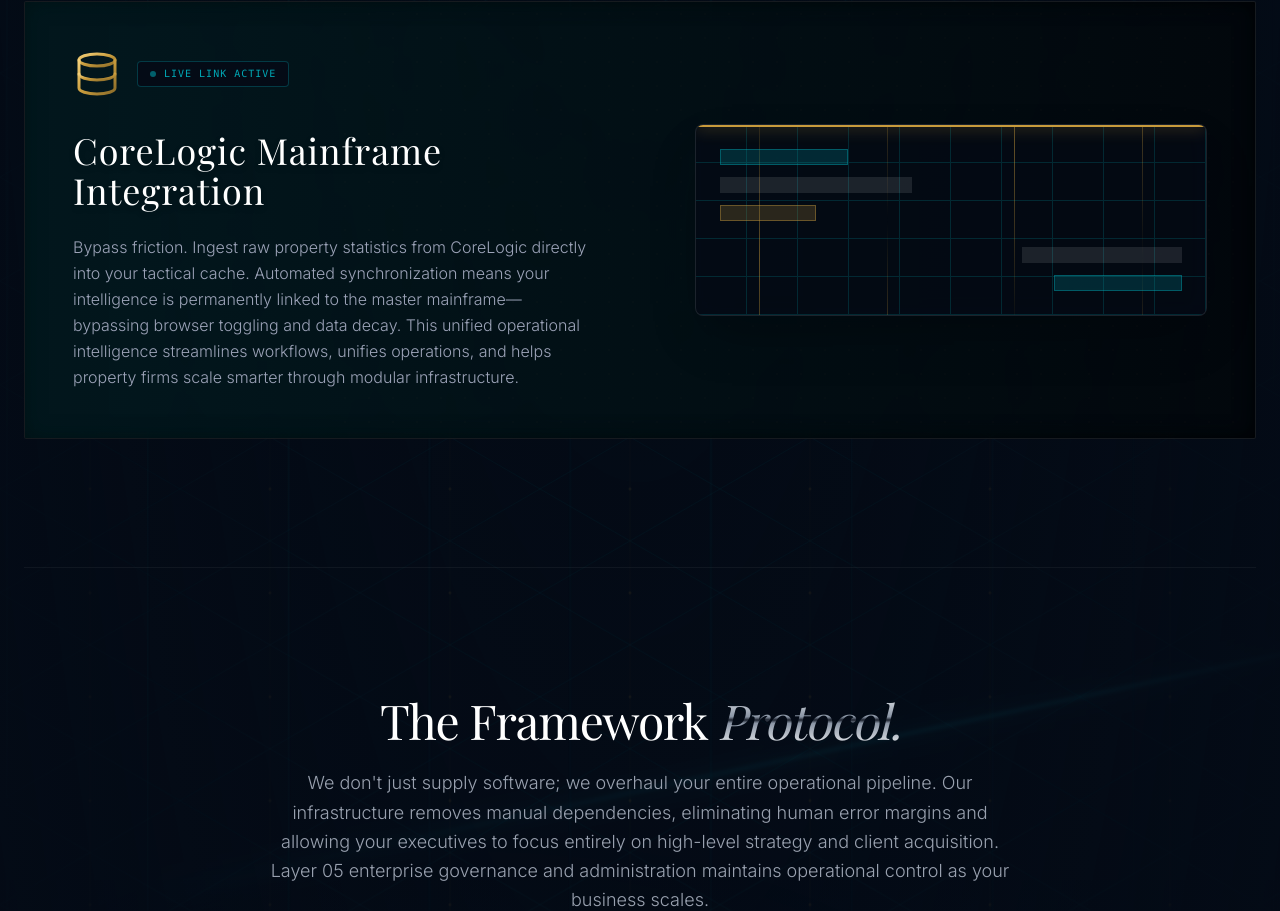
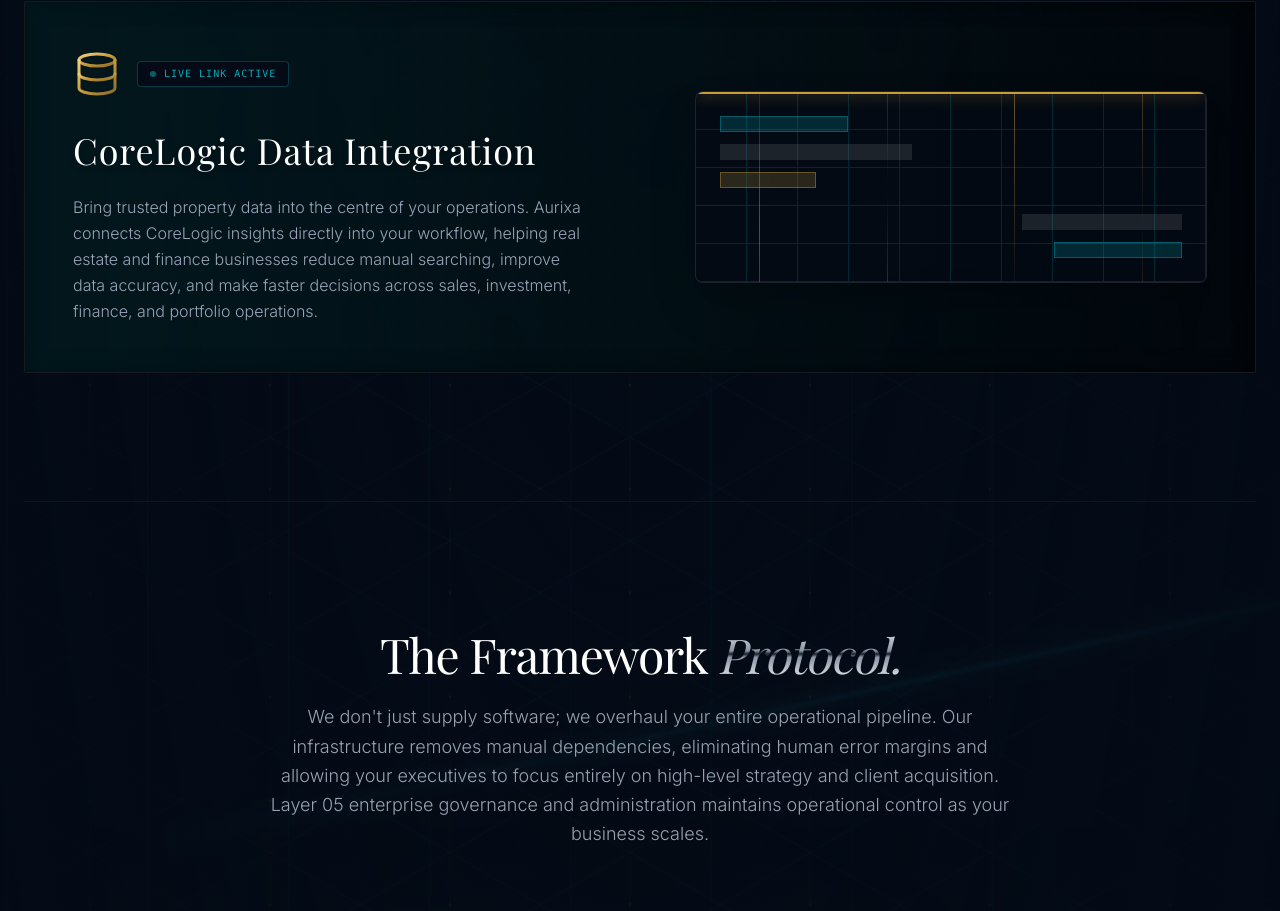
Before and after one commit to lavan96/aurixa-systems, a React (Vite) app: page /platform in a window 1280 px wide. Shown: the part 3720-4631 px from the top of the page. Built offline with nearby package versions, Linux system fonts and the light colour scheme; a web font is replaced by a local one.

Commit message:
Update CoreLogic platform copy

```diff
--- a/src/pages/Platform.tsx
+++ b/src/pages/Platform.tsx
@@ -289,9 +289,9 @@ export default function Platform() {
                         <span className="w-1.5 h-1.5 bg-[#00A8B5] rounded-full animate-pulse" /> Live Link Active
                      </span>
                  </div>
-                 <h4 className="text-white font-display text-4xl mb-6 tracking-wide drop-shadow-md">CoreLogic Mainframe Integration</h4>
+                 <h4 className="text-white font-display text-4xl mb-6 tracking-wide drop-shadow-md">CoreLogic Data Integration</h4>
                  <p className="text-[#9CA3B8] font-light text-base leading-relaxed">
-                   Bypass friction. Ingest raw property statistics from CoreLogic directly into your tactical cache. Automated synchronization means your intelligence is permanently linked to the master mainframe—bypassing browser toggling and data decay. This unified operational intelligence streamlines workflows, unifies operations, and helps property firms scale smarter through modular infrastructure.
+                   Bring trusted property data into the centre of your operations. Aurixa connects CoreLogic insights directly into your workflow, helping real estate and finance businesses reduce manual searching, improve data accuracy, and make faster decisions across sales, investment, finance, and portfolio operations.
                  </p>
                </div>
 
```
